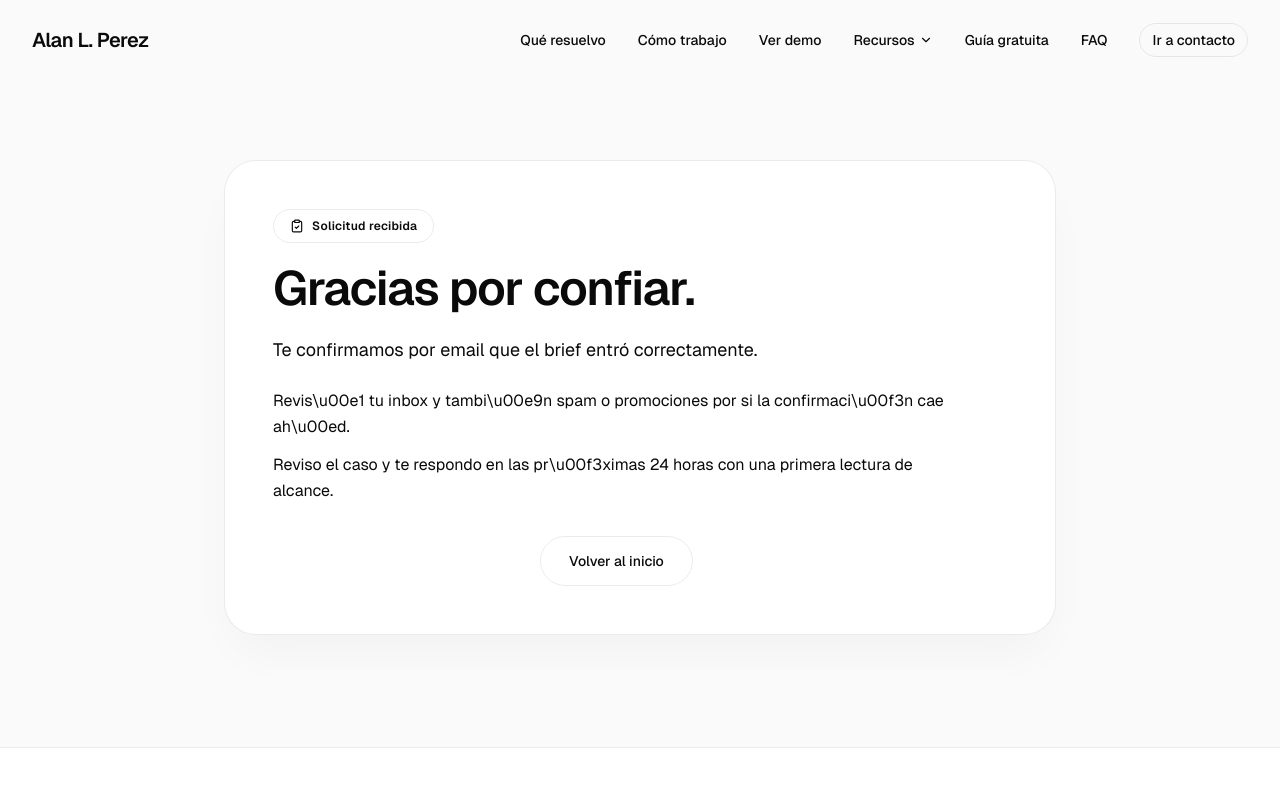
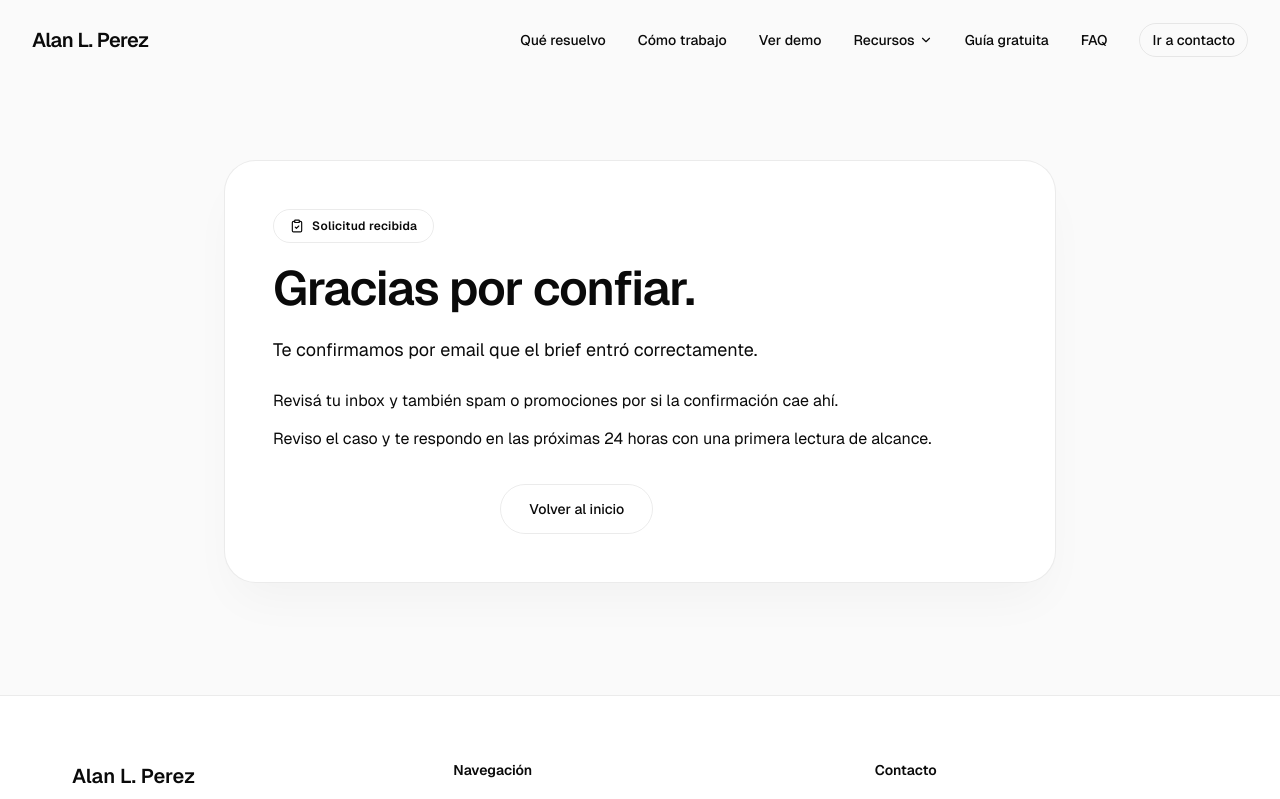
Before and after one commit to AluenIriarte/WebPage, a React (Vite) app: page /gracias/presupuesto-dashboard in a window 1280 px wide. Shown: the top 799 px of the page. Built offline with nearby package versions, Linux system fonts and the light colour scheme.

Commit message:
fix(quote-flow): remove user-facing request reference

```diff
--- a/src/app/pages/GraciasPresupuestoDashboard.tsx
+++ b/src/app/pages/GraciasPresupuestoDashboard.tsx
@@ -4,10 +4,9 @@ import { ArrowRight, ClipboardCheck } from "lucide-react";
 import { Link, useLocation } from "react-router-dom";
 import { Footer } from "../components/Footer";
 import { Header } from "../components/Header";
-import { ROOT_DIAGNOSTIC_SECTION_HREF } from "../lib/contact";
+import { CALENDLY_URL } from "../lib/contact";
 
 type QuoteRequestState = {
-  requestId?: string;
   nombre?: string;
   email?: string;
   empresa?: string;
@@ -35,7 +34,6 @@ export function GraciasPresupuestoDashboard() {
   const email = request?.email?.trim();
   const empresa = request?.empresa?.trim();
   const producto = request?.producto?.trim();
-  const requestId = request?.requestId?.trim();
 
   useEffect(() => {
     window.scrollTo({ top: 0 });
@@ -71,34 +69,29 @@ export function GraciasPresupuestoDashboard() {
 
                 <p className="mt-5 max-w-2xl text-lg leading-relaxed text-muted-foreground">
                   {email
-                    ? `Te confirmamos por email en ${email} que el brief entr\u00f3 correctamente.`
-                    : "Te confirmamos por email que el brief entr\u00f3 correctamente."}
+                    ? `Te confirmamos por email en ${email} que el brief entró correctamente.`
+                    : "Te confirmamos por email que el brief entró correctamente."}
                 </p>
 
                 <div className="mt-6 space-y-3 text-base leading-relaxed text-foreground/72">
-                  <p>Revis\u00e1 tu inbox y tambi\u00e9n spam o promociones por si la confirmaci\u00f3n cae ah\u00ed.</p>
-                  <p>Reviso el caso y te respondo en las pr\u00f3ximas 24 horas con una primera lectura de alcance.</p>
+                  <p>Revisá tu inbox y también spam o promociones por si la confirmación cae ahí.</p>
+                  <p>Reviso el caso y te respondo en las próximas 24 horas con una primera lectura de alcance.</p>
                   {producto || empresa ? (
                     <p className="text-sm text-muted-foreground">
                       {producto ? `Servicio: ${producto}. ` : ""}
                       {empresa ? `Empresa: ${empresa}.` : ""}
                     </p>
                   ) : null}
-                  {requestId ? (
-                    <p className="text-sm text-muted-foreground">
-                      Referencia de solicitud: <span className="font-medium text-foreground">{requestId}</span>
-                    </p>
-                  ) : null}
                 </div>
 
                 <div className="mt-8 flex flex-col gap-3 sm:flex-row">
-                  <Link
-                    to={ROOT_DIAGNOSTIC_SECTION_HREF}
+                  <a
+                    href={CALENDLY_URL}
                     className="group inline-flex items-center justify-center gap-2 rounded-full bg-accent px-7 py-3.5 text-sm font-medium text-white transition-colors hover:bg-accent/90"
                   >
-                    Agendar diagn\u00f3stico
+                    Agendar diagnóstico
                     <ArrowRight className="h-4 w-4 transition-transform group-hover:translate-x-1" />
-                  </Link>
+                  </a>
                   <Link
                     to="/"
                     className="inline-flex items-center justify-center rounded-full border border-border px-7 py-3.5 text-sm font-medium text-foreground transition-colors hover:border-accent/35 hover:text-accent"
--- a/src/app/pages/PresupuestoDashboard.tsx
+++ b/src/app/pages/PresupuestoDashboard.tsx
@@ -255,11 +255,10 @@ export function PresupuestoDashboard() {
     setIsSubmitting(true);
 
     try {
-      const response = await submitQuoteRequest(fields);
+      await submitQuoteRequest(fields);
       trackFormSubmit("quote_request", fields.producto);
       trackQuoteClick("quote_page_form", fields.producto);
       const requestState = {
-        requestId: response.requestId,
         nombre: fields.nombre,
         email: fields.email,
         empresa: fields.empresa,
--- a/workers/brevo-worker.js
+++ b/workers/brevo-worker.js
@@ -545,7 +545,6 @@ async function handleQuoteRequest(payload, env, ctx) {
   const submittedAt = new Date().toISOString();
   const requestId = createRequestId();
   const summaryLines = [
-    `ID: ${requestId}`,
     `Nombre: ${nombre}`,
     `Email: ${email}`,
     `Empresa: ${empresa}`,
@@ -559,7 +558,6 @@ async function handleQuoteRequest(payload, env, ctx) {
     `Fecha: ${submittedAt}`,
   ];
   const summaryHtml = [
-    `<strong>ID:</strong> ${escapeHtml(requestId)}`,
     `<strong>Empresa:</strong> ${escapeHtml(empresa)}`,
     `<strong>Servicio:</strong> ${escapeHtml(producto)}`,
     `<strong>Rol:</strong> ${escapeHtml(optionalValue(rol))}`,
```
